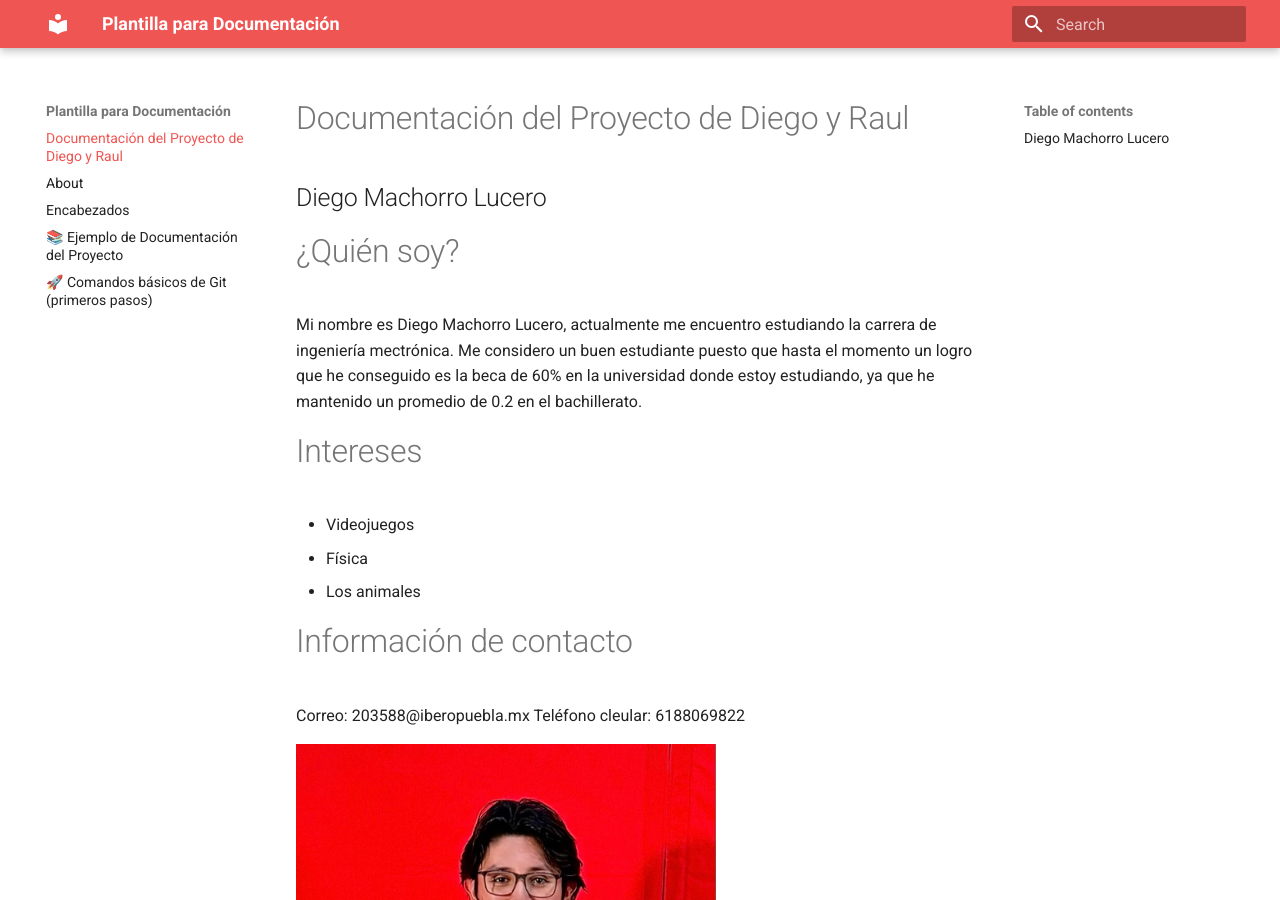
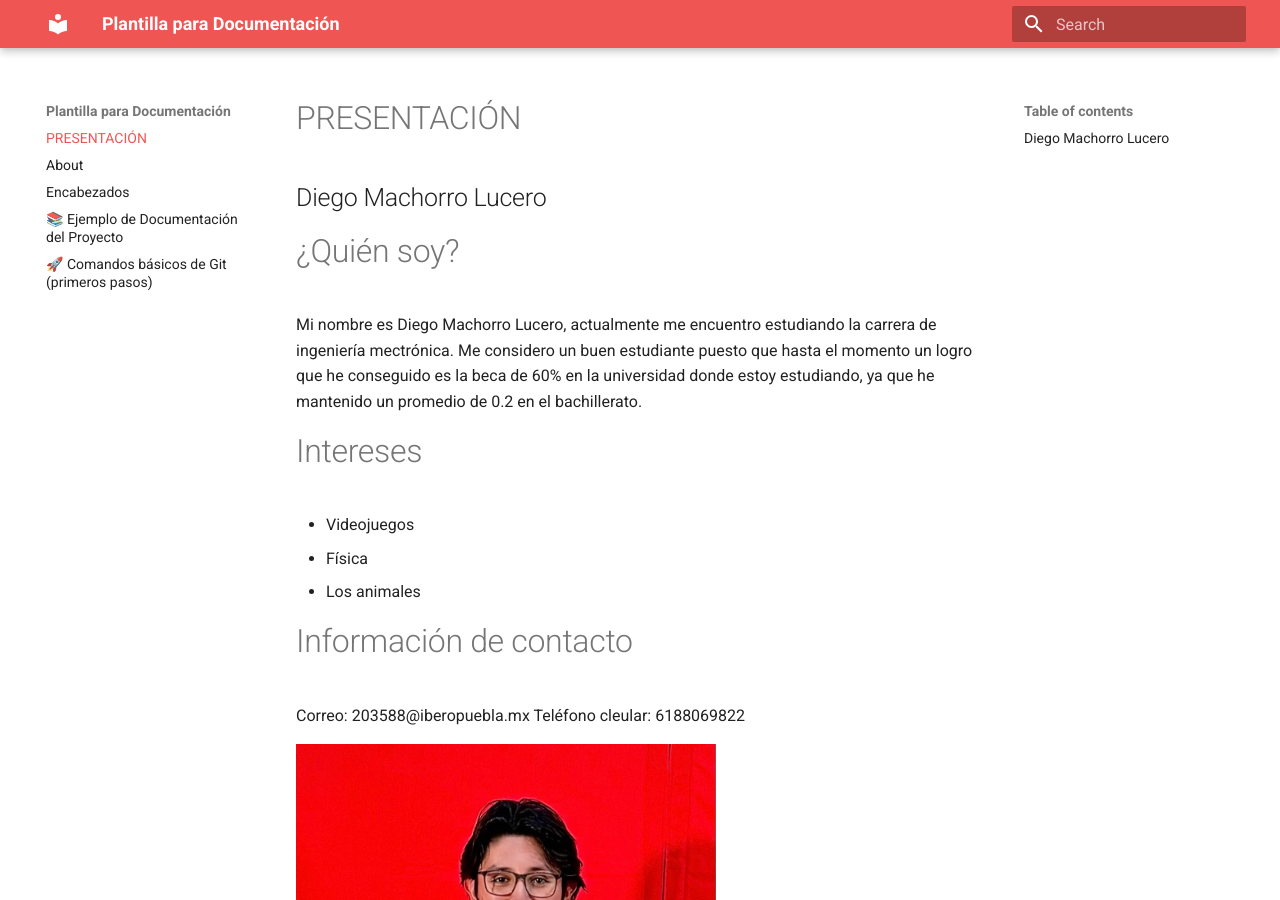
Before and after one commit to DiegoMachorro/Mecatronica-DiegoM, an MkDocs documentation site: the page built from docs/index.md, in a window 1280 px wide and 900 px high. Built offline with MkDocs 1.6.1 and Material for MkDocs 9.7.7, drawn with Linux system fonts in a browser that asks for light colours.

Commit message:
Update index.md

```diff
--- a/docs/index.md
+++ b/docs/index.md
@@ -1,4 +1,4 @@
-# Documentación del Proyecto de Diego y Raul
+# PRESENTACIÓN
 
 ## Diego Machorro Lucero
 
```
